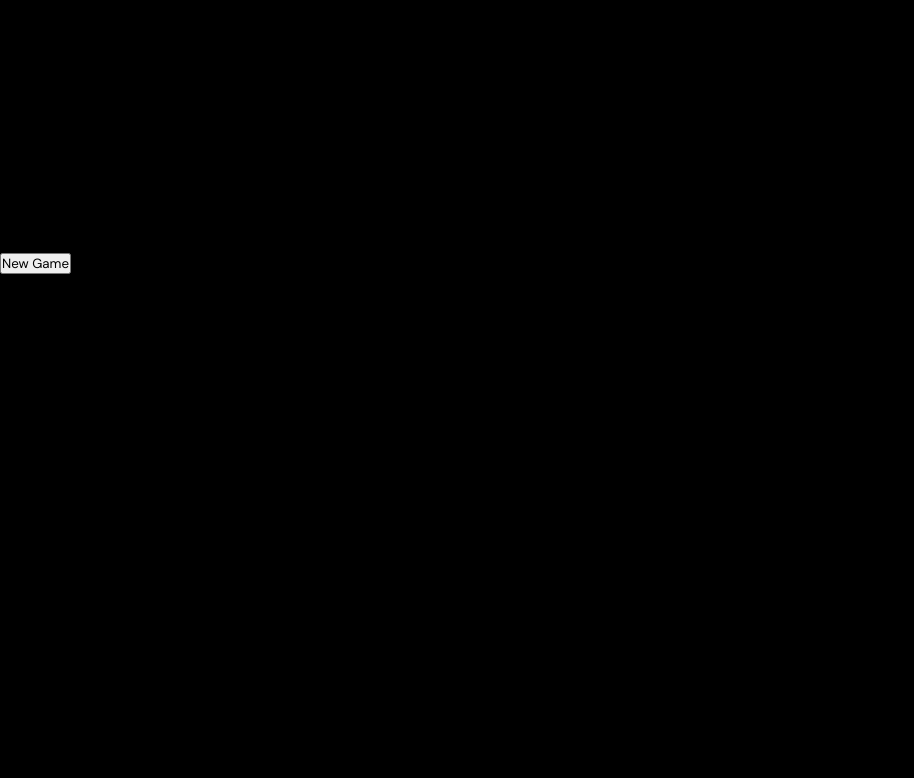
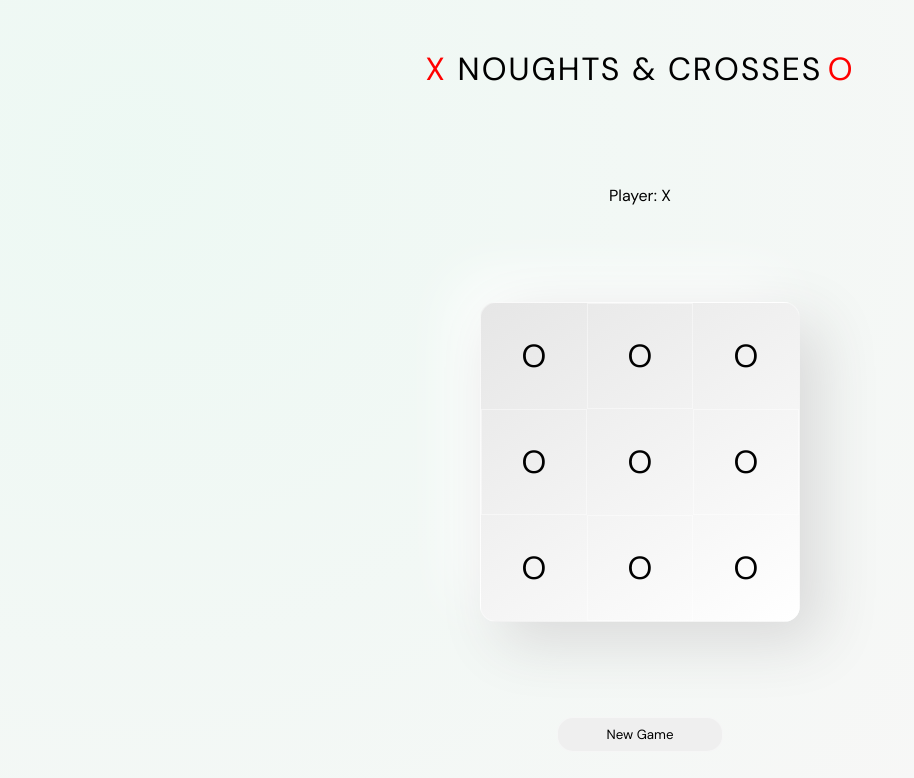
Before and after one commit to gliese-sketch/noughts-and-crosses, a website built with Parcel: page index.html in a window 1280 px wide. Shown: the whole page, without its empty margins (0-914 px from the left). Built offline with nearby package versions, Linux system fonts and the light colour scheme.

Commit message:
Game grid design

```diff
--- a/assets/scss/_variables.scss
+++ b/assets/scss/_variables.scss
@@ -1,2 +1,3 @@
 // Variables
 $font: "DM Sans";
+$smoke: rgba(255, 255, 255, 0.415);
--- a/assets/scss/main.scss
+++ b/assets/scss/main.scss
@@ -5,6 +5,12 @@
   margin: 0;
   padding: 0;
   box-sizing: border-box;
+}
+
+// Mixin
+%center {
+  display: grid;
+  place-items: center;
 }
 
 // Typography
@@ -21,5 +27,69 @@ input {
 main {
   min-height: 100vh;
   min-width: 100vw;
-  background: black;
+  background: radial-gradient(
+    circle at 10% 20%,
+    rgba(216, 241, 230, 0.46) 0.1%,
+    rgba(233, 226, 226, 0.28) 90.1%
+  );
+
+  // Centering Everything
+  @extend %center;
 }
+
+.heading {
+  font-weight: 400;
+  text-transform: uppercase;
+  letter-spacing: 2px;
+  position: relative;
+}
+
+.heading::before {
+  content: "X";
+  position: absolute;
+  left: -2rem;
+  color: red;
+}
+
+.heading::after {
+  content: "O";
+  position: absolute;
+  right: -2rem;
+  color: red;
+}
+
+// Game Grid
+.game-grid {
+  width: 100%;
+  max-width: 20rem;
+  aspect-ratio: 1/1;
+  border: 1px solid v.$smoke;
+  border-radius: 1rem;
+
+  background: linear-gradient(145deg, #e6e6e6, #ffffff);
+  box-shadow: 20px 20px 60px #d9d9d9, -20px -20px 60px #ffffff;
+
+  display: grid;
+  grid-template-columns: repeat(3, 1fr);
+}
+
+.box {
+  width: 100%;
+  aspect-ratio: 1/1;
+  font-size: 2rem;
+  cursor: pointer;
+
+  @extend %center;
+}
+
+// Removes grid edge issue
+.box:nth-child(2n) {
+  border: 1px solid v.$smoke;
+}
+
+.reset-btn {
+  padding: 0.5rem 3rem;
+  border-radius: 1rem;
+  border: 1px solid v.$smoke;
+  cursor: pointer;
+}
--- a/index.html
+++ b/index.html
@@ -18,7 +18,7 @@
   </head>
   <body>
     <main>
-      <h1>Noughts & Crosses</h1>
+      <h1 class="heading">Noughts & Crosses</h1>
       <p class="player-status">Player: <span class="current-player">X</span></p>
       <div class="game-grid">
         <div class="box">O</div>
```
